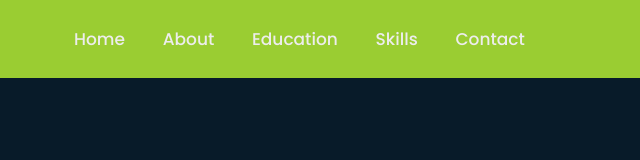
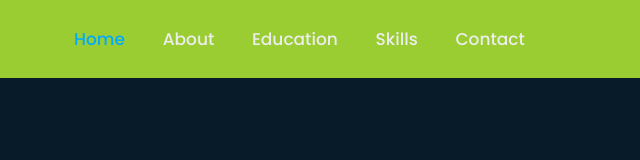
Before and after one commit to lakhanva/portfolio, a plain HTML site: page index.html in a window 1280 px wide. Shown: the full height of the page, 640-1280 px from the left. Drawn offline with nearby package versions, Linux system fonts and the light colour scheme.

Commit message:
ui change

```diff
--- a/index.html
+++ b/index.html
@@ -17,7 +17,7 @@
     <div class="bx bx-menu" id="menu-icon"></div>
 
     <nav class="navbar">
-        <a href="#Home" class="activ">Home</a>
+        <a href="#Home" class="active">Home</a>
         <a href="#About">About</a>
         <a href="#Education">Education</a>
         <a href="#Skills">Skills</a>
```
